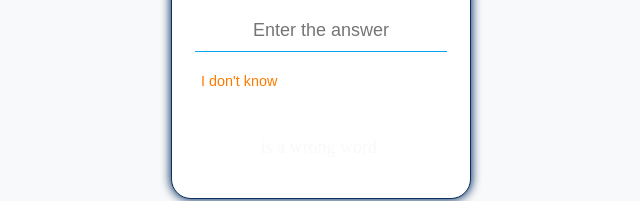
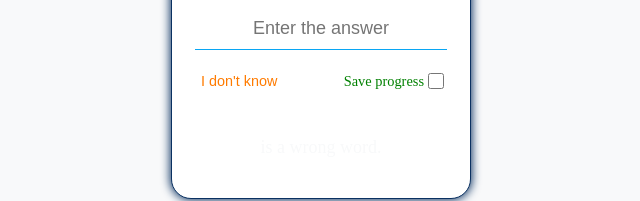
Before and after one commit to javierandres-dev/just_for_fun-how_do_you_say, a React (Vite) app: page / in a window 1280 px wide. Shown: the part 223-424 px from the top of the page, without its empty margins (319-959 px from the left). Built offline with nearby package versions, Linux system fonts and the light colour scheme.

Commit message:
just for fun

```diff
--- a/src/App.jsx
+++ b/src/App.jsx
@@ -80,9 +80,17 @@ function App() {
             className='answer'
             autoFocus
           />
-          <button type='button' onClick={revealAnswer} className='btn'>
-            I don't know
-          </button>
+          <div className='btns'>
+            <button type='button' onClick={revealAnswer} className='btn'>
+              I don't know
+            </button>
+            <div className='save'>
+              <label htmlFor='save' className='save-label'>
+                Save progress
+              </label>
+              <input type='checkbox' id='save' className='save-input' />
+            </div>
+          </div>
         </form>
         <p className={wrong ? 'wrong wrong-active' : 'wrong'}>
           <span>{wrong}</span> is a wrong word.
--- a/src/data/words.json
+++ b/src/data/words.json
@@ -20,7 +20,7 @@
   { "id": 19, "english": "amaze", "spanish": "asombrar" },
   { "id": 20, "english": "animal", "spanish": "animal" },
   { "id": 21, "english": "answer", "spanish": "respuesta" },
-  { "id": 22, "english": "answer", "spanish": "responder/contestar" },
+  { "id": 22, "english": "answer", "spanish": "responder/contestar (verb)" },
   { "id": 23, "english": "anymore", "spanish": "nunca más" },
   { "id": 24, "english": "anyway", "spanish": "de todos modos" },
   { "id": 25, "english": "apartment", "spanish": "departamento" },
@@ -28,5 +28,29 @@
   { "id": 27, "english": "appreciate", "spanish": "apreciar" },
   { "id": 28, "english": "arm", "spanish": "brazo" },
   { "id": 29, "english": "art", "spanish": "arte" },
-  { "id": 30, "english": "ask", "spanish": "preguntar/pedir" }
+  { "id": 30, "english": "ask", "spanish": "preguntar/pedir" },
+  { "id": 31, "english": "attention", "spanish": "atención" },
+  { "id": 32, "english": "away", "spanish": "lejos" },
+  { "id": 33, "english": "awesome", "spanish": "asombroso/asombrosa" },
+  { "id": 34, "english": "baby", "spanish": "bebé" },
+  { "id": 35, "english": "back", "spanish": "atrás" },
+  { "id": 36, "english": "back", "spanish": "espalda (noun)" },
+  { "id": 37, "english": "bad", "spanish": "malo/mala" },
+  { "id": 38, "english": "bag", "spanish": "bolsa/mochila/bolso" },
+  { "id": 39, "english": "ball", "spanish": "pelota" },
+  { "id": 40, "english": "band", "spanish": "banda" },
+  { "id": 41, "english": "bar", "spanish": "bar" },
+  { "id": 42, "english": "bathroom", "spanish": "baño" },
+  { "id": 43, "english": "be", "spanish": "ser/estar" },
+  { "id": 44, "english": "bear", "spanish": "soportar" },
+  { "id": 45, "english": "beat", "spanish": "golpear" },
+  {
+    "id": 46,
+    "english": "beautiful",
+    "spanish": "bello/bella/hermoso/hermosa"
+  },
+  { "id": 47, "english": "become", "spanish": "convertirse" },
+  { "id": 48, "english": "bed", "spanish": "cama" },
+  { "id": 49, "english": "beer", "spanish": "cerveza" },
+  { "id": 50, "english": "begin", "spanish": "comenzar" }
 ]
--- a/src/index.css
+++ b/src/index.css
@@ -64,13 +64,6 @@ body {
   align-items: center;
   gap: 2rem;
 }
-.btn {
-  border: none;
-  background: none;
-  font-size: 0.8em;
-  color: var(--c-bright-orange);
-  align-self: flex-start;
-}
 .answer {
   width: 100%;
   padding: 1rem;
@@ -85,6 +78,30 @@ body {
 }
 .answer:focus {
   outline: none;
+}
+.btns {
+  width: 100%;
+  display: flex;
+  justify-content: space-between;
+}
+.btn {
+  border: none;
+  background: none;
+  font-size: 0.8em;
+  color: var(--c-bright-orange);
+}
+.save {
+  display: flex;
+  align-items: center;
+}
+.save-label {
+  font-size: 0.8em;
+  color: var(--c-green);
+}
+.save-input {
+  width: 1.2em;
+  height: 1.2em;
+  color: var(--c-green);
 }
 .wrong {
   margin: 0;
```
